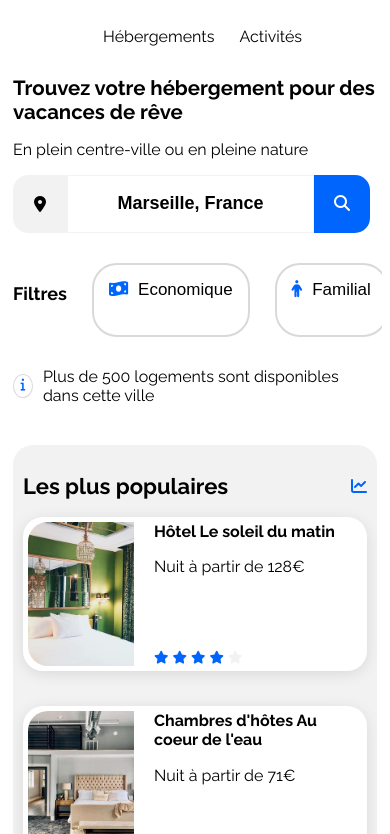
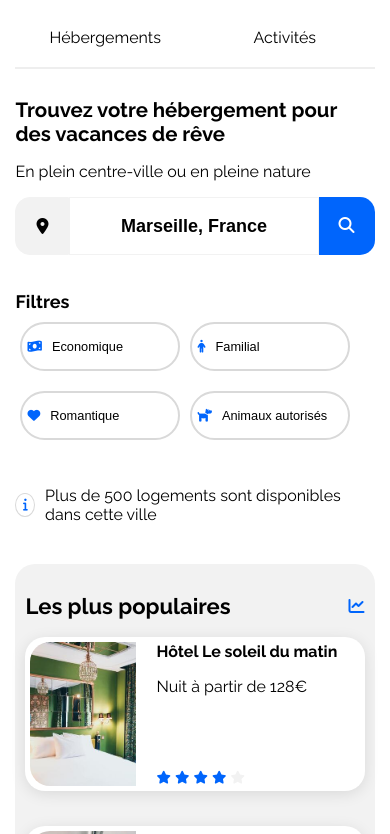
Before and after one commit to CDS-Annabelle/Booki, a plain HTML site: page index.html in a window 390 px wide. Shown: the part 51-885 px from the top of the page. Drawn offline with Linux system fonts and the light colour scheme.

Commit message:
update responsive

```diff
--- a/css/style.css
+++ b/css/style.css
@@ -203,6 +203,10 @@ section.marseille {
     margin-right:40px;
 }
 
+h2.marseille {
+    padding-left: 12px;
+}
+
 .card {
     display: flex;
     flex-wrap: wrap;
@@ -229,6 +233,12 @@ article.card-marseille img {
 div.container{
     padding: 0px 10px 5px 10px;
     line-height: 0.6em;
+}
+
+.more{
+    font-weight: 700;
+    font-size: 1.125em;
+    padding-left: 12px;
 }
 
 /* populaire */
@@ -302,11 +312,6 @@ i.fa-solid.fa-star.grey{
     margin-top :auto;
 }
 
-.more{
-    font-weight: 700;
-    font-size: 1.125em;
-}
-
 /* Activités Marseille */
 #activites {
     margin-top : 60px;
@@ -367,6 +372,11 @@ footer ul li a {
 border-bottom: 1px solid #0065FC;
 }
 
+/* filters */
+button.filter {
+    margin: 5px;
+}
+
 /*hébergements Marseille*/
 #hebergement {
 display: flex;
@@ -422,61 +432,50 @@ footer ul li a {
     display: flex;
     flex-direction: column;
     overflow-x: hidden;
-        width: 100%;
-        margin-right: 20px;
-        padding: 5px;
+    padding: 2%;
 }
 
 header {
     display:flex;
-        justify-content: space-between;
     flex-direction: column;
-        height: 100px;
-        align-items: center;
+    height: auto;
 }
 
-    img.logo {
-        margin: auto;
+#logo img {
+    margin-bottom: 25px;
 }
 
-    .border {
-        padding-top: 10px;
-        border-bottom: 3px solid;
-        border-color: #f2f2f2;
-        padding-bottom: 3%;
-        width: 50%;
-        padding-left: 11%;
-        padding-right: 45%;
-        display: inline-block;
+nav{
+    width: 100%;
 }
 
-    .off {
-        padding-top: 10px;
-        border-bottom: 3px solid;
-        border-color: #f2f2f2;
-        padding-bottom: 3%;
-        color: #252222;
-        width: 50%;
-        padding-right: 50%;
-        padding-left: 9%;
-        display: inline-block;
+nav ul {
+    width: 100%;
+    padding-inline-start: 0;
 }
 
-    .border:hover {
-        border-bottom: 3px solid rgb(0, 101, 252, 1);
-        color: rgb(0, 101, 252, 1);
+nav li {
+    display: flex;
+    border-top: none;
+    border-bottom: 2px solid #eee;
+    padding-bottom: 20px;
+    flex: 1;
+    justify-content: space-around;
+    margin-right: 0;
+}
+
+nav li:hover {
+    border-bottom: 2px solid #0065FC;
     border-top: none;
 }
 
-    .off:hover {
-        border-bottom: 3px solid rgb(0, 101, 252, 1);
-        color: rgb(0, 101, 252, 1);
-        border-top: none;
+nav li a:hover{
+    color: #0065FC;
 }
 
 /* form */
 .form-city{
-        display: flex;
+    justify-content: space-between;
 }
 
 i.fa-sharp.fa-solid.fa-location-dot{
@@ -488,10 +487,7 @@ footer ul li a {
 }
 
 input#city{
-        font-weight: 700;
-        font-size: 1.125em;
-        text-align: center;
-        border:1px solid #f2f2f2;
+    width: 100%;
 }
 
 ::placeholder { /* Chrome, Firefox, Opera, Safari 10.1+ */
@@ -521,29 +517,27 @@ footer ul li a {
 }
 
 /* filters */
+#filter {
+    display: inline-block;
+    margin: 20px 0;
+}
+
 .title-filter {
     display: block;
-        font-weight: 700;
-        font-size: 1.125em;
-        padding: 20px 0;
 }
 
 .button-filter {
-        flex: 1;
-        flex-direction: row;
     display: flex;
+    flex-wrap: wrap;
 }
 
 button.filter {
-        border: 2px solid #D9D9D9;
-        border-radius: 25px;
-        padding: 15px;
-        margin-right: 25px;
-        background: #fff;
+    padding-left: 5px;
     font-weight: 400;
-        font-size: 1.063em;
-        flex: 1;
-        display: flex;
+    font-size: 0.8em;
+    margin: 10px 5px;
+    text-align: left;
+    width: 160px;
 }
 
 /*main */
@@ -592,6 +586,7 @@ footer ul li a {
 section.marseille {
     padding: 10px;
 }
+
 article.card-marseille {
     margin-bottom: 35px;
     width: 100%;
--- a/index.html
+++ b/index.html
@@ -47,7 +47,7 @@
             </div>
                 <div id="hebergement">
                     <section class="marseille">
-                            <h2>Hébergements à Marseille</h2>
+                        <h2 class="marseille">Hébergements à Marseille</h2>
                         <div class="card">
                             <article class="card-marseille">
                                 <img src="images/hebergements/4_small/marcus-loke-WQJvWU_HZFo-unsplash.jpg" alt="Auberge La Canebière Marseille">
@@ -199,7 +199,7 @@
 
         <div id="activites">
             <section>
-                    <h2>Activités à Marseille</h2>
+                    <h2 class="marseille">Activités à Marseille</h2>
                     <div class="card">
                             <article class="card-activites">
                                 <img src="images/activites/4_small/reno-laithienne-QUgJhdY5Fyk-unsplash.jpg" alt="Vieux Port Marseille">
```
Lines whose indentation alone changed are shown as unchanged.
